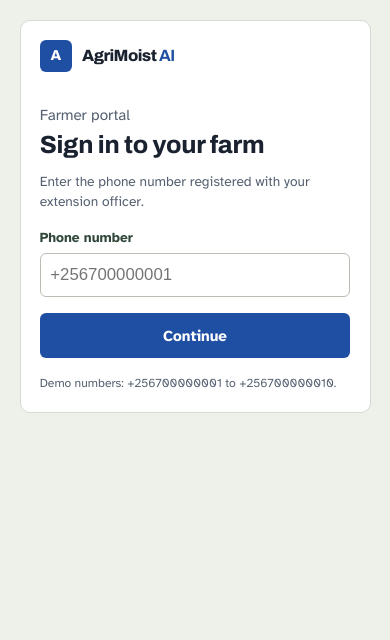
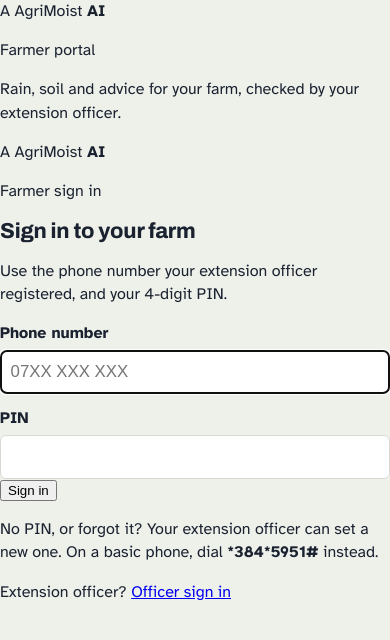
Before and after one commit to VictoriaMirembe/Agri-moist-AI, a FastAPI app: page /farmer in a window 390 px wide. Shown: the top 640 px of the page. Run offline with FastAPI, Linux system fonts and the light colour scheme.

Commit message:
Farmer sign-in screen with phone number and PIN

```diff
--- a/frontend/farmer/templates/sign_in.html
+++ b/frontend/farmer/templates/sign_in.html
@@ -1,37 +1,23 @@
-{% extends "base.html" %}
-{% block title %}Sign in | AgriMoist AI{% endblock %}
-{% block container_class %}farmer-signin-shell{% endblock %}
+{# Farmer sign-in: the phone number the extension officer registered and the 4-digit PIN they set (FarmerPin). #}
+{% extends "auth_base.html" %}
+{% block title %}Farmer sign in{% endblock %}
 {% block content %}
-<section class="farmer-signin-card" aria-labelledby="signin-heading">
-  <a class="farmer-brand farmer-signin-brand" href="/farmer">
-    <span class="farmer-brand-mark" aria-hidden="true">A</span>
-    <span>AgriMoist <strong>AI</strong></span>
-  </a>
-  <p class="farmer-eyebrow">Farmer portal</p>
-  <h1 id="signin-heading">Sign in to your farm</h1>
-  <p class="farmer-panel-description">Enter the phone number registered with your extension officer.</p>
-  <form id="sign-in-form" class="farmer-form">
+<section class="auth-card" aria-labelledby="auth-heading">
+  <p class="auth-eyebrow">Farmer sign in</p>
+  <h1 id="auth-heading">Sign in to your farm</h1>
+  <p class="auth-lead">Use the phone number your extension officer registered, and your 4-digit PIN.</p>
+
+  <form method="POST" action="/farmer/login" class="auth-form" novalidate>
+    <input type="hidden" name="next" value="{{ next }}">
     <label for="phone">Phone number</label>
-    <input id="phone" type="tel" inputmode="tel" autocomplete="tel" placeholder="+256700000001" required>
-    <p id="error" class="farmer-form-error alert alert-danger" role="alert" hidden></p>
-    <button class="farmer-button farmer-button-primary" type="submit">Continue</button>
+    <input id="phone" name="phone" type="tel" inputmode="tel" autocomplete="tel" placeholder="07XX XXX XXX" value="{{ phone or '' }}" required autofocus>
+    <label for="pin">PIN</label>
+    <input id="pin" name="pin" class="auth-pin" type="password" inputmode="numeric" pattern="[0-9]{4}" maxlength="4" autocomplete="current-password" required>
+    {% if error %}<p class="auth-error" role="alert">{{ error }}</p>{% endif %}
+    <button type="submit" class="auth-button">Sign in</button>
   </form>
-  <p class="farmer-signin-note">Demo numbers: +256700000001 to +256700000010.</p>
+
+  <p class="auth-help">No PIN, or forgot it? Your extension officer can set a new one. On a basic phone, dial <strong class="auth-code">{{ service_code }}</strong> instead.</p>
+  <p class="auth-switch">Extension officer? <a href="/officer/login">Officer sign in</a></p>
 </section>
-
-<script>
-document.getElementById("sign-in-form").addEventListener("submit", async (e) => {
-  e.preventDefault();
-  const phone = document.getElementById("phone").value.trim();
-  const errorEl = document.getElementById("error");
-  errorEl.hidden = true;
-  try {
-    await getJSON("/api/farmer/profile?phone=" + encodeURIComponent(phone));
-    window.location.href = "/farmer/home?phone=" + encodeURIComponent(phone);
-  } catch (err) {
-    errorEl.textContent = err.message || "Could not sign in. Check your phone number and try again.";
-    errorEl.hidden = false;
-  }
-});
-</script>
 {% endblock %}
```
